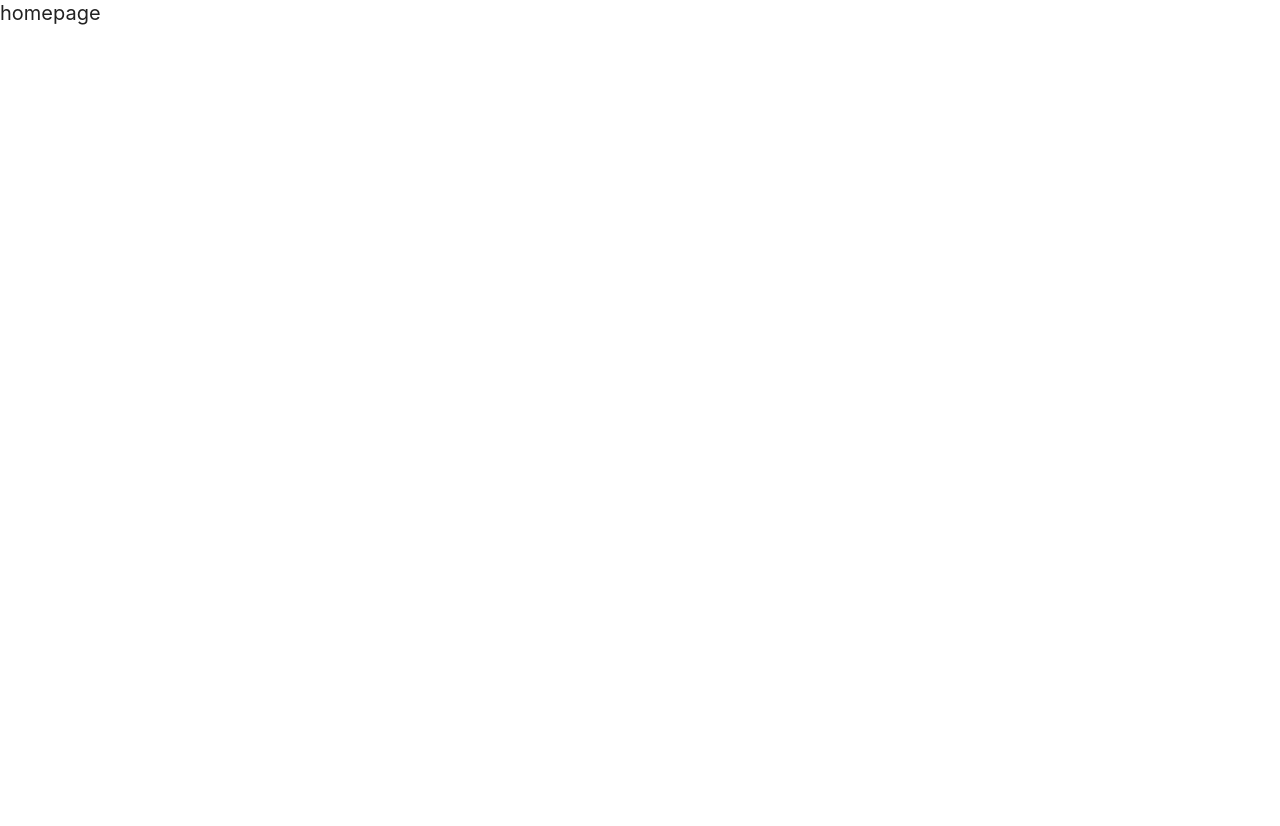
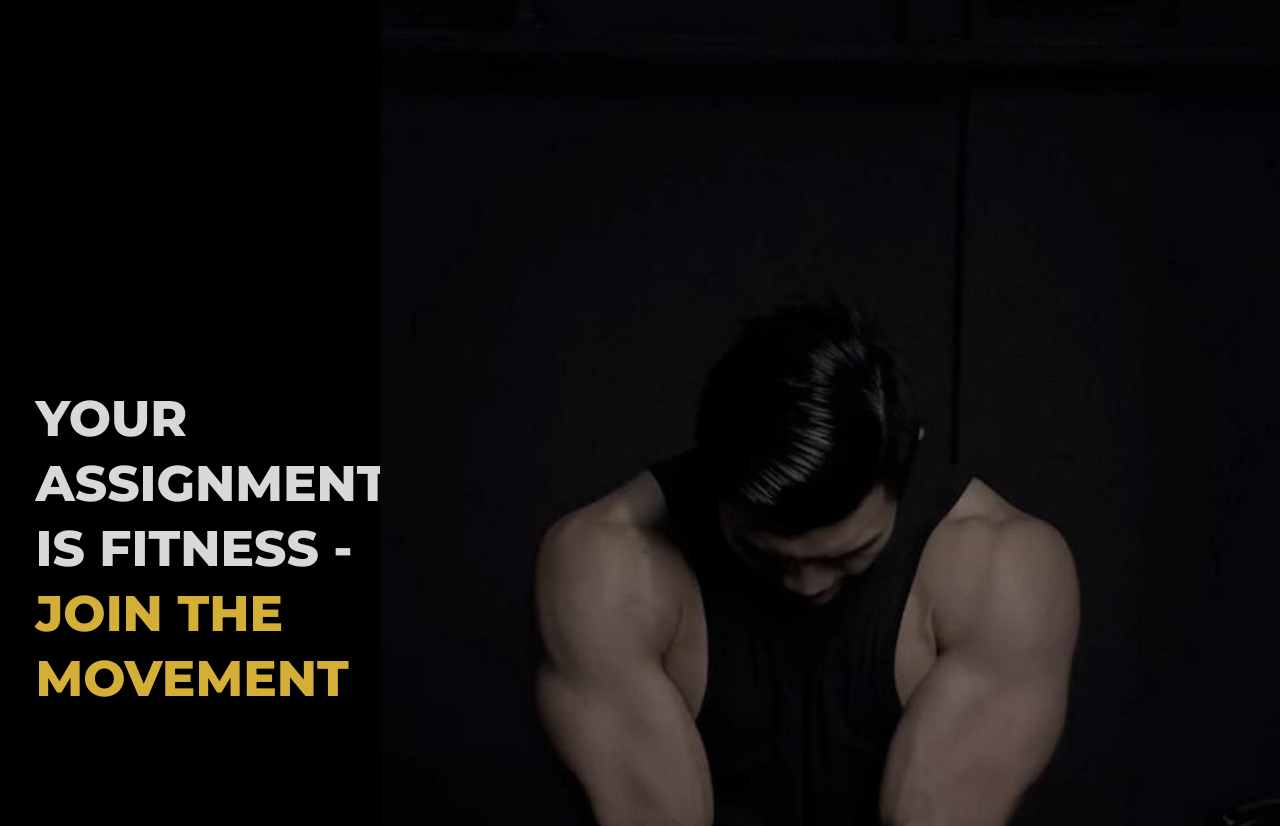
Before and after one commit to wichen42/gym-portal, a React (Vite) app: page / in a window 1280 px wide. Shown: the top 826 px of the page. Before the commit the page ends 800 px from the top, so only its background shows below. Built offline with nearby package versions, Linux system fonts and the light colour scheme.

Commit message:
add and style landing text and image

```diff
--- a/src/components/Homepage.jsx
+++ b/src/components/Homepage.jsx
@@ -1,7 +1,8 @@
+import Landing from "./Landing"
 
 const Homepage = () => {
     return (
-        <div>homepage</div>
+        <Landing />
     )
 }
 
--- /dev/null
+++ b/src/components/Landing.jsx
@@ -0,0 +1,22 @@
+import '../css/framework/local/partials/components/landing.css';
+import landing_image from '../assets/profile_dark.jpg';
+
+const Landing = () => {
+
+return (
+    <div className="landing">
+        {/* TEXT */}
+        <div className="landing-text">
+            <h1>YOUR ASSIGNMENT IS FITNESS - </h1>
+            <h1 id='sub-landing-text'>JOIN THE MOVEMENT</h1>
+            <p>PRJCT MVMT is a boutique fitness studio focused on making you feel, look, and MOVE better! Join us now to make fitness part of your everyday lifestyle whether it's one on one training or our small group training, we’ll get you moving.</p>
+        </div>
+        {/* IMAGE */}
+        <div className="landing-image">
+            <img src={landing_image} alt="landing-image" />
+        </div>
+    </div>
+)
+}
+
+export default Landing
--- a/src/css/framework/_config.css
+++ b/src/css/framework/_config.css
@@ -0,0 +1 @@
+@import './config/_colors.css';
--- a/src/css/framework/_local.css
+++ b/src/css/framework/_local.css
@@ -1 +1,2 @@
-@import "./local/_resets.css"
+@import './local/_resets.css';
+@import './local/_partials.css';
--- /dev/null
+++ b/src/css/framework/config/_colors.css
@@ -0,0 +1,5 @@
+:root {
+    --off-black: #121212;
+    --off-white: rgb(216, 216, 216);
+    --gold: rgb(212 175 55);
+}
--- /dev/null
+++ b/src/css/framework/local/_partials.css
@@ -0,0 +1,2 @@
+@import './partials/_elements.css';
+@import './partials/_components.css';
--- /dev/null
+++ b/src/css/framework/local/partials/_components.css
@@ -0,0 +1 @@
+@import './components/landing.css';
--- /dev/null
+++ b/src/css/framework/local/partials/components/landing.css
@@ -0,0 +1,42 @@
+.landing {
+    background-color: black;
+    color: var(--off-white);
+    display: flex;
+    align-items: center;
+    gap: 25rem;
+}
+
+.landing-text {
+    display: flex;
+    flex-direction: column;
+    width: fit-content;
+
+    h1 {
+        font-family: var(--font-montserrat);
+        font-size: 50rem;
+        font-weight: 800;
+        margin-left: 10%;
+
+    }
+    p {
+        font-family: var(--font-bebas);
+        font-size: 25rem;
+        font-weight: 700;
+        margin-top: 150rem;
+        margin-left: 10%;
+    }
+
+    #sub-landing-text {
+        color: var(--gold);
+    }
+}
+
+.landing-image {
+    width: 100%;
+
+    img {
+        width: 900px;
+        filter: grayscale(30%);
+        box-shadow: 10px 10px 10px 10px var(--off-black) inset;
+    }
+}
--- a/src/css/framework/local/resets/_typography.css
+++ b/src/css/framework/local/resets/_typography.css
@@ -1,3 +1,12 @@
+@import url('https://fonts.googleapis.com/css2?family=Bebas+Neue&family=DM+Sans:opsz,wght@9..40,100;9..40,300;9..40,400;9..40,500;9..40,600;9..40,700;9..40,800;9..40,900;9..40,1000&family=Montserrat:wght@100;300;400;500;600;700;800;900&family=Roboto:ital,wght@0,100;0,300;0,400;0,500;0,700;0,900;1,100;1,300;1,400;1,500;1,700;1,900&display=swap');
+
+:root {
+   /* FONTS */
+   --font-bebas: 'Benas Neue', sans-serif;
+   --font-dm-sans: 'DM Sans', sans-serif;
+   --font-montserrat: 'Montserrat', sans-serif;
+   --font-roboto: 'Roboto', sans-serif;
+}
 html{
    font-size: 1px;/*for using REM units*/
 }
--- a/src/css/framework/main.css
+++ b/src/css/framework/main.css
@@ -1,2 +1,2 @@
-@import "./_config.css";
-@import "./_local.css";
+@import './_config.css';
+@import './_local.css';
```
Also changed, not shown: src/css/framework/local/partials/_elements.css (added). Lines whose indentation alone changed are shown as unchanged.
